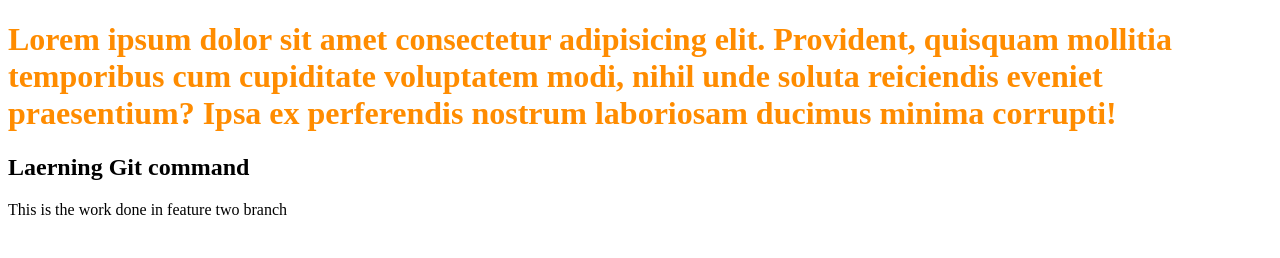
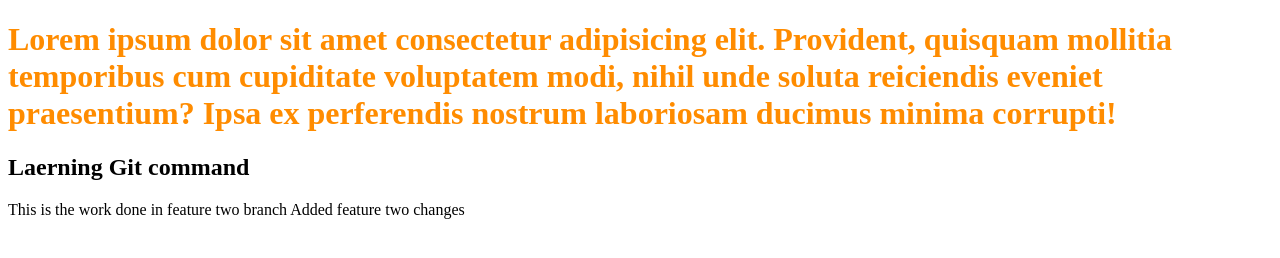
Before and after one commit to nayan1919/git-demo3, a plain HTML site: page git-init/index.html in a window 1280 px wide. Drawn offline with Linux system fonts and the light colour scheme.

Commit message:
feature 2 changes

```diff
--- a/git-init/index.html
+++ b/git-init/index.html
@@ -10,6 +10,6 @@
     <h1>Lorem ipsum dolor sit amet consectetur adipisicing elit. Provident, quisquam mollitia temporibus cum cupiditate voluptatem modi, nihil unde soluta reiciendis eveniet praesentium? Ipsa ex perferendis nostrum laboriosam ducimus minima corrupti!</h1>
 
     <h2>Laerning Git command</h2>
-    <p>This is the work done in feature two branch</p>
+    <p>This is the work done in feature two branch Added feature two changes</p>
 </body>
 </html>
```
